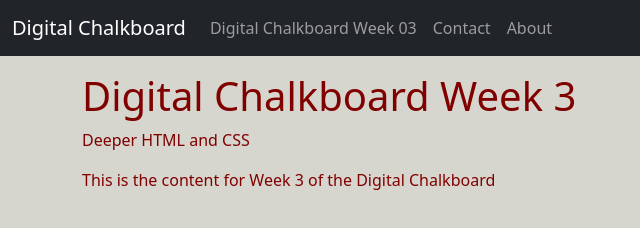
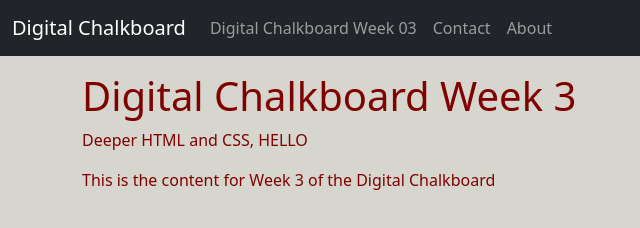
Before and after one commit to Chenyuyu621/Chenyuyu621.github.io, a plain HTML site: page index.html in a window 1280 px wide. Shown: the full height of the page, 0-640 px from the left. Drawn offline with nearby package versions, Linux system fonts and the light colour scheme; files that its build step writes are made by us from their sources.

Commit message:
test sync

```diff
--- a/index.html
+++ b/index.html
@@ -40,7 +40,7 @@
     <!-- Main content -->
     <div class="container mt-3">
         <h1>Digital Chalkboard Week 3</h1>
-        <p id="first">Deeper HTML and CSS</p>
+        <p id="first">Deeper HTML and CSS, HELLO</p>
         <p id="second" class="additional-paragraphs">This is the content for Week 3 of the Digital Chalkboard</p>
     </div>
 
```
